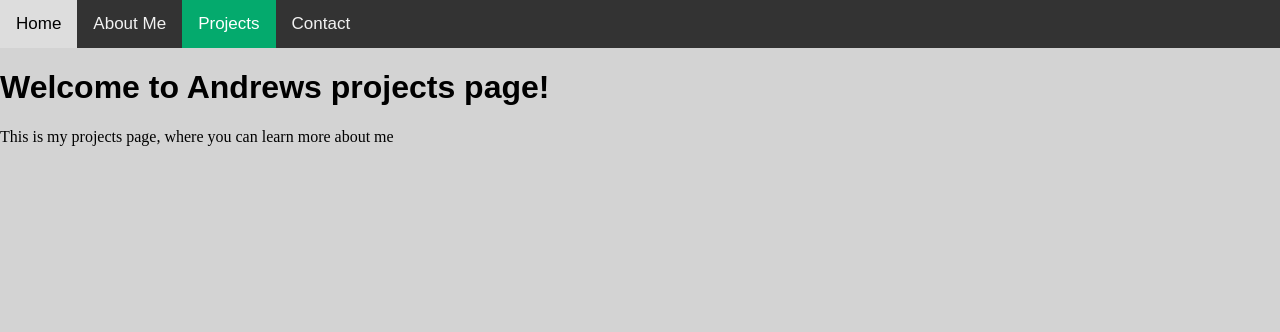
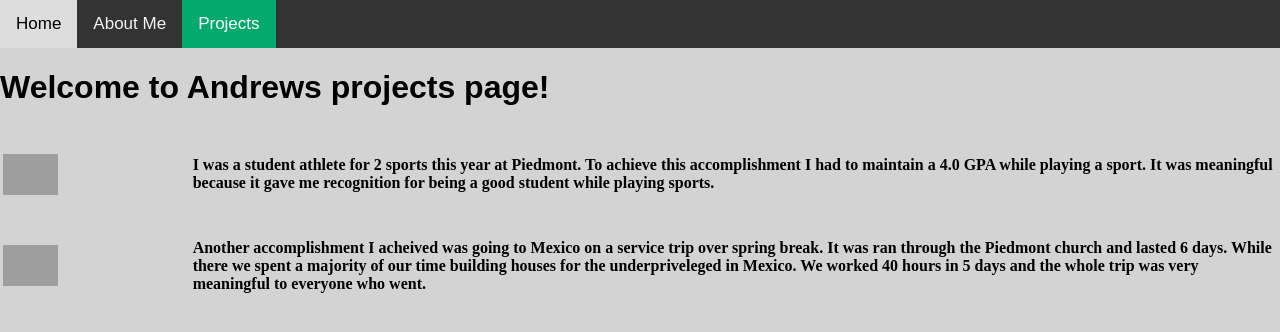
Before and after one commit to andrewmclaugh/APCSP, a plain HTML site: page projects.html in a window 1280 px wide. Drawn offline with Linux system fonts and the light colour scheme; grey boxes are pictures that could not be loaded.

Commit message:
Update projects.html

```diff
--- a/projects.html
+++ b/projects.html
@@ -1,19 +1,32 @@
 <!DOCTYPE html>
 <html lang="en">
   <head>
-    <title>These are my projects</title>
+    <title>projects</title>
     <link rel="stylesheet" href="style.css">
 
     <div class = "topnav">
     	<a href = "home.html"> Home</a>
     	<a href = "aboutme.html"> About Me</a>
     	<a class = "active" href = "projects.html"> Projects</a>
-    	<a href = "#contact"> Contact</a>
     </div>
     </head>
   <body class = "b">
 
     <h1>Welcome to Andrews projects page!</h1>
-    <p class = "p">This is my projects page, where you can learn more about me</p>
-  </body>
+    <table style = "width:100%">
+    	<tr>
+    		<th></th>
+    	</tr>
+    	<tr>
+    		<td>
+    			<img class = "image" src = "https://mail.google.com/mail/u/0?ui=2&ik=bbde55343f&attid=0.1.1&permmsgid=msg-f:1733814983947794316&th=180fbf8ab075378c&view=fimg&fur=ip&sz=s0-l75-ft&attbid=ANGjdJ--3Mh09Szu9e2yEKxJUYgUTjX1nP6OJDe4hFUkTYxA9MKUZPqHfVGfX9kzIMByTe8gpHapGt6mmWhJH9DJvra9hT0A7ozLdVQEXFwJu8CdzBXdHk0iP1lEmQo&disp=emb"> </td>
+    		<td>
+    			<h4 class = "p">I was a student athlete for 2 sports this year at Piedmont. To achieve this accomplishment I had to maintain a 4.0 GPA while playing a sport. It was meaningful because it gave me recognition for being a good student while playing sports.</h4> </td>
+    		<tr>
+    			<td>
+    				<img class = "image" src = "https://mail.google.com/mail/u/0?ui=2&ik=bbde55343f&attid=0.1.1&permmsgid=msg-f:1733814451947648129&th=180fbf0ed2c73481&view=fimg&fur=ip&sz=s0-l75-ft&attbid=ANGjdJ-vwygTEc4J3DEhvuib1C9iCjju7NOYL3FCuZU7G7ugFLpVNdaEH4at2xifZgqyNU08tXOW4DZj403ME4eP_mkDRGhEzvbu5HTFPJU2rlH2TreZIHna7sSUG_k&disp=emb"> </td>
+    			<td>
+    				<h4 class = "p"> Another accomplishment I acheived was going to Mexico on a service trip over spring break. It was ran through the Piedmont church and lasted 6 days. While there we spent a majority of our time building houses for the underpriveleged in Mexico. We worked 40 hours in 5 days and the whole trip was very meaningful to everyone who went.</h4> </td>
+    </table
+>  </body>
 </html>
```
